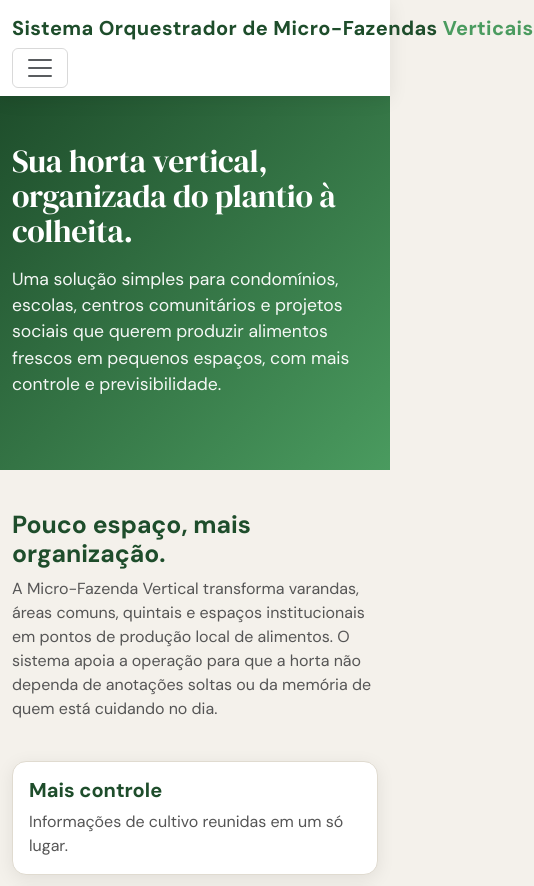
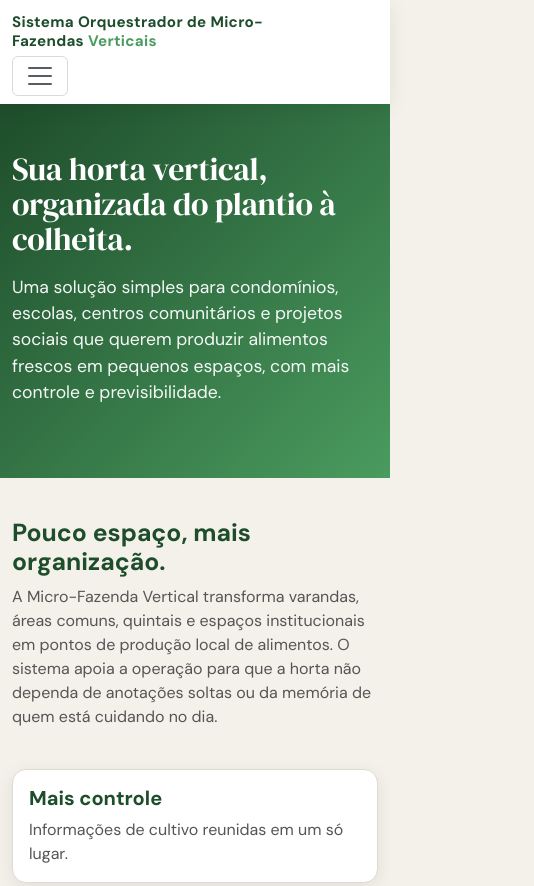
Before and after one commit to pjcreis/AGROTECH, a plain HTML site: page index.html in a window 390 px wide. Shown: the top 886 px of the page, 534 px wide, since content can reach past the window. Drawn offline with nearby package versions, Linux system fonts and the light colour scheme.

Commit message:
Update estilo.css
Removed comments and adjusted navbar brand styles.

```diff
--- a/src/css/estilo.css
+++ b/src/css/estilo.css
@@ -22,7 +22,6 @@ body {
     color: var(--text);
 }
 
-/* Tipografia serif sutil (inspiração Aurora) */
 .serif {
     font-family: 'DM Serif Display', serif;
     font-weight: 400;
@@ -143,10 +142,6 @@ footer p {
     margin: 0;
     opacity: 0.9;
 }
-
-/* ─────────────────────────────────
-   PAINEL (inspirado no Aurora)
-   ───────────────────────────────── */
 
 .stat-card {
     background: var(--surface);
@@ -320,4 +315,10 @@ footer p {
     .tabela-plantios td {
         padding: 10px 14px;
     }
+    .navbar-brand {
+        font-size: 0.95rem;
+        white-space: normal;
+        line-height: 1.25;
+        max-width: calc(100% - 56px);
+    }
 }
```
